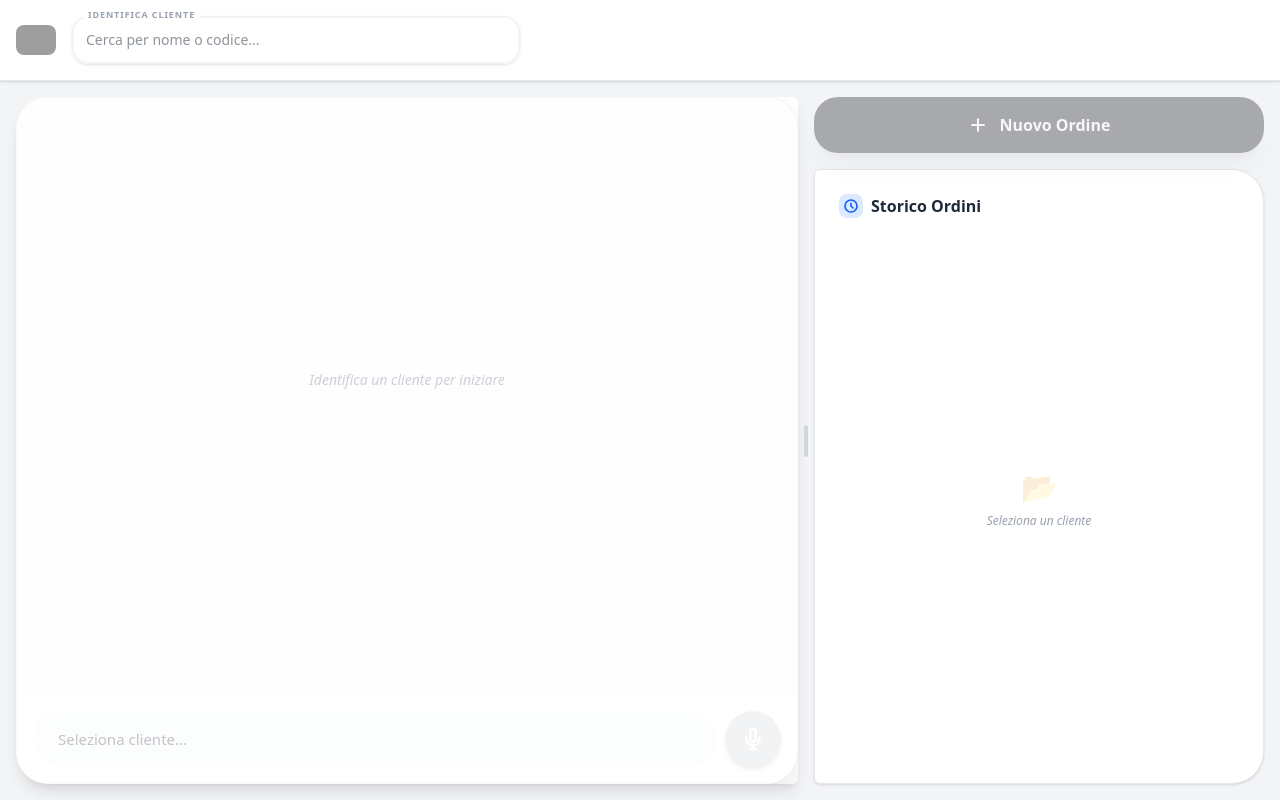
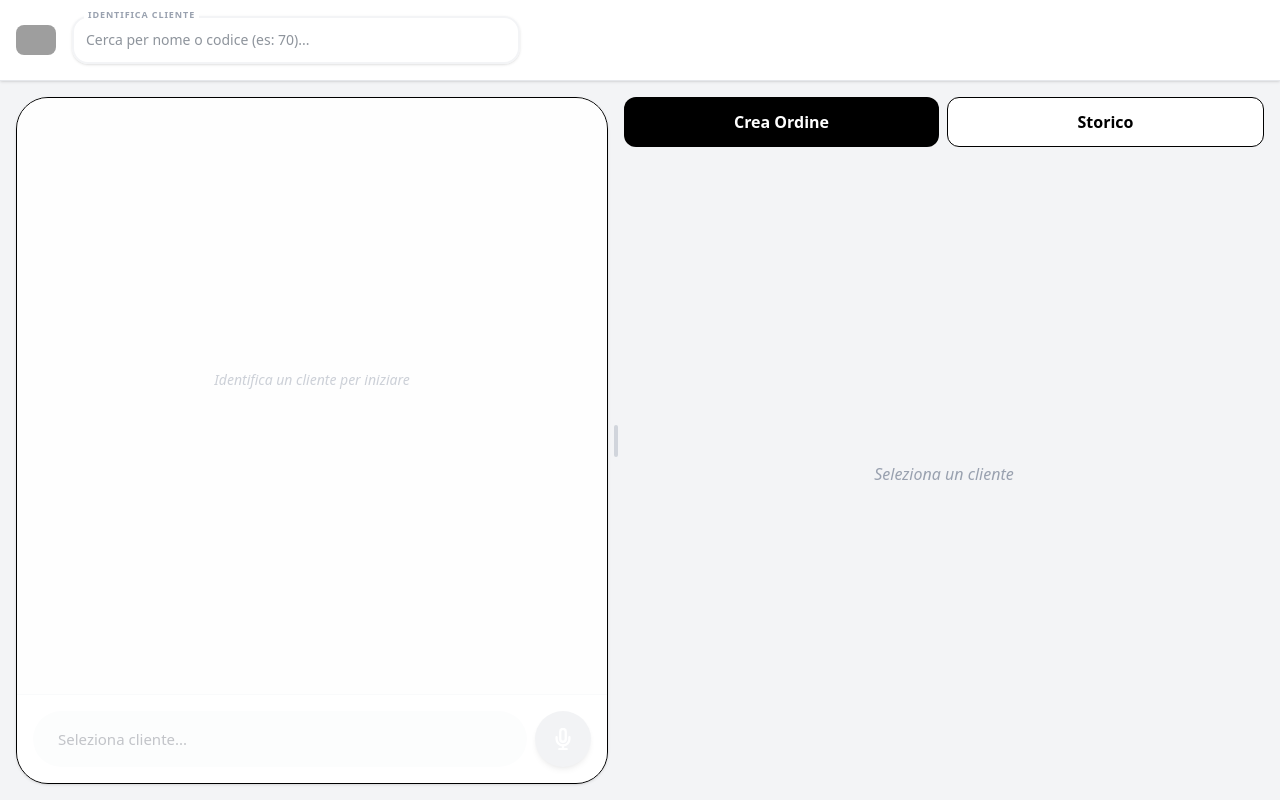
Before and after one commit to swenightpro/SmartOrder-PoC, a Next.js app: page / in a window 1280 px wide. Built offline with nearby package versions, Linux system fonts and the light colour scheme; grey boxes are pictures that could not be loaded.

Commit message:
Update UI

```diff
--- a/app/page.tsx
+++ b/app/page.tsx
@@ -1,6 +1,6 @@
 "use client";
 
-import { useState, useRef, useEffect } from 'react';
+import { useState, useEffect } from "react";
 import OrderChat from "@/components/OrderChat";
 import OrderCanvas from "@/components/OrderCanvas";
 import ClientSelector from "@/components/ClientSelector";
@@ -13,12 +13,16 @@ interface Client {
 
 export default function Home() {
   const [selectedClient, setSelectedClient] = useState<Client | null>(null);
-  const [isBuilderOpen, setIsBuilderOpen] = useState(false);
+  const [activeTab, setActiveTab] = useState<"create" | "history">("create");
   const [refreshKey, setRefreshKey] = useState(0);
 
-  const [sidebarWidth, setSidebarWidth] = useState(450);
+  const [sidebarWidth, setSidebarWidth] = useState<number | null>(null);
+
   const [isResizing, setIsResizing] = useState(false);
-  const sidebarRef = useRef<HTMLDivElement>(null);
+
+  useEffect(() => {
+    setSidebarWidth(Math.floor(window.innerWidth / 2));
+  }, []);
 
   const startResizing = (e: React.MouseEvent) => {
     e.preventDefault();
@@ -26,106 +30,116 @@ export default function Home() {
   };
 
   useEffect(() => {
-    const stopResizing = () => setIsResizing(false);
+    const stop = () => setIsResizing(false);
 
     const resize = (e: MouseEvent) => {
-      if (isResizing) {
+      if (!isResizing) return;
+
       const newWidth = window.innerWidth - e.clientX;
-        if (newWidth > 300 && newWidth < 800) {
+      if (newWidth > 300 && newWidth < window.innerWidth - 300) {
         setSidebarWidth(newWidth);
-        }
       }
     };
 
     if (isResizing) {
-      window.addEventListener('mousemove', resize);
-      window.addEventListener('mouseup', stopResizing);
+      window.addEventListener("mousemove", resize);
+      window.addEventListener("mouseup", stop);
     }
 
     return () => {
-      window.removeEventListener('mousemove', resize);
-      window.removeEventListener('mouseup', stopResizing);
+      window.removeEventListener("mousemove", resize);
+      window.removeEventListener("mouseup", stop);
     };
   }, [isResizing]);
 
   const handleOrderSuccess = () => {
-    setRefreshKey(prev => prev + 1);
+    setRefreshKey((k) => k + 1);
+    setActiveTab("history");
   };
 
   return (
-    <main className={`h-screen bg-gray-100 flex flex-col overflow-hidden font-sans ${isResizing ? 'cursor-col-resize select-none' : ''}`}>
+    <main className="h-screen bg-gray-100 flex flex-col overflow-hidden font-sans">
+      <ClientSelector
+        onClientChange={(c) => {
+          setSelectedClient(c);
+          setActiveTab("create");
+        }}
+      />
 
-      {/* HEADER */}
-      <div className="shrink-0 z-20 relative">
-        <ClientSelector onClientChange={(c) => {
-          setSelectedClient(c);
-          setIsBuilderOpen(false);
-        }} />
-      </div>
-
-      <div className="flex-1 p-4 flex gap-0 justify-center overflow-hidden w-full relative">
-
-        {/* COLONNA SINISTRA */}
-        <div className="flex-1 h-full shadow-lg rounded-l-[32px] rounded-r-md overflow-hidden bg-white z-10">
+      <div className="flex-1 p-4 flex overflow-hidden">
+        {/* CHAT */}
+        <div className="flex-1 bg-white rounded-[32px] shadow-sm border overflow-hidden">
           <OrderChat selectedClient={selectedClient} />
         </div>
 
-        {/* MANIGLIA DI RIDIMENSIONAMENTO (Barra grigia centrale) */}
+        {/* RESIZE HANDLE */}
         <div
           onMouseDown={startResizing}
-          className="w-4 cursor-col-resize hover:bg-blue-100 flex items-center justify-center transition-colors group z-20"
+          className={`w-4 cursor-col-resize flex items-center justify-center ${
+            isResizing ? "bg-blue-100" : ""
+          }`}
         >
-          <div className="w-1 h-8 bg-gray-300 rounded-full group-hover:bg-blue-400 transition-colors" />
+          <div className="w-1 h-8 bg-gray-300 rounded-full" />
         </div>
 
-        {/* COLONNA DESTRA */}
+        {/* SIDEBAR */}
         <div
-          style={{ width: sidebarWidth }}
-          className="h-full flex flex-col gap-4 shrink-0 transition-none"
+          style={{ width: sidebarWidth ?? 450 }}
+          className="flex flex-col gap-4 min-w-[300px]"
         >
+          {/* TAB */}
+          <div className="flex gap-2">
+            <button
+              onClick={() => setActiveTab("create")}
+              disabled={!selectedClient}
+              className={`flex-1 p-3 rounded-xl font-bold transition-colors ${
+                activeTab === "create"
+                  ? "bg-black text-white"
+                  : "bg-white border"
+              }`}
+            >
+              Crea Ordine
+            </button>
 
-          {isBuilderOpen ? (
-            // VISTA EDITOR (Carrello)
+            <button
+              onClick={() => setActiveTab("history")}
+              className={`flex-1 p-3 rounded-xl font-bold transition-colors ${
+                activeTab === "history"
+                  ? "bg-black text-white"
+                  : "bg-white border"
+              }`}
+            >
+              Storico
+            </button>
+          </div>
+
+          {/* CONTENT */}
+          {activeTab === "create" ? (
+            selectedClient ? (
+              <div className="bg-white p-4 rounded-[32px] shadow-sm border flex-1 overflow-hidden">
                 <OrderCanvas
                   currentClient={selectedClient}
-              onClose={() => setIsBuilderOpen(false)}
                   onOrderSuccess={handleOrderSuccess}
                 />
+              </div>
             ) : (
-            // VISTA MENU + STORICO
-            <>
-              <button
-                onClick={() => setIsBuilderOpen(true)}
-                disabled={!selectedClient}
-                className="shrink-0 w-full bg-black text-white p-4 rounded-[24px] font-bold hover:bg-gray-800 disabled:opacity-30 disabled:cursor-not-allowed transition-all shadow-xl flex items-center justify-center gap-3"
-              >
-                <svg xmlns="http://www.w3.org/2000/svg" width="20" height="20" viewBox="0 0 24 24" fill="none" stroke="currentColor" strokeWidth="2.5" strokeLinecap="round" strokeLinejoin="round"><line x1="12" y1="5" x2="12" y2="19"></line><line x1="5" y1="12" x2="19" y2="12"></line></svg>
-                Nuovo Ordine
-              </button>
-
-              <div className="bg-white p-4 rounded-[32px] shadow-sm border border-gray-200 flex-1 overflow-hidden flex flex-col rounded-l-md">
-                <h3 className="shrink-0 font-bold text-gray-800 mb-3 flex items-center gap-2 text-md px-2 pt-2">
-                  <span className="bg-blue-100 text-blue-600 p-1 rounded-lg">
-                    <svg xmlns="http://www.w3.org/2000/svg" width="16" height="16" viewBox="0 0 24 24" fill="none" stroke="currentColor" strokeWidth="2.5" strokeLinecap="round" strokeLinejoin="round"><path d="M12 8v4l3 3m6-3a9 9 0 11-18 0 9 9 0 0118 0z"></path></svg>
-                  </span>
-                  Storico Ordini
-                </h3>
-
-                <div className="flex-1 overflow-hidden">
+              <div className="flex-1 flex items-center justify-center text-gray-400 italic">
+                Seleziona un cliente
+              </div>
+            )
+          ) : (
+            <div className="bg-white p-4 rounded-[32px] shadow-sm border flex-1 overflow-hidden">
               {selectedClient ? (
                 <OrderList
                   cod_cli={String(selectedClient.cod_cli)}
                   key={`${selectedClient.cod_cli}-${refreshKey}`}
                 />
               ) : (
-                    <div className="h-full flex flex-col items-center justify-center text-center p-6 text-gray-400 gap-2">
-                      <div className="text-3xl opacity-20">📂</div>
-                      <p className="text-xs font-medium italic">Seleziona un cliente</p>
+                <div className="h-full flex items-center justify-center text-gray-400 italic">
+                  Seleziona un cliente
                 </div>
               )}
             </div>
-              </div>
-            </>
           )}
         </div>
       </div>
--- a/components/ClientSelector.tsx
+++ b/components/ClientSelector.tsx
@@ -81,7 +81,7 @@ export default function ClientSelector({ onClientChange }: ClientSelectorProps)
             type="text"
             value={query}
             onChange={handleInputChange}
-            placeholder="Cerca per nome o codice..."
+            placeholder="Cerca per nome o codice (es: 70)..."
             className={`w-full p-3 border-2 rounded-2xl outline-none text-sm transition-all ${
               selected
                 ? 'border-green-500 bg-green-50 font-bold text-green-900'
--- a/components/OrderChat.tsx
+++ b/components/OrderChat.tsx
@@ -79,9 +79,9 @@ export default function OrderChat({ selectedClient }: { selectedClient: any }) {
     render();
     return () => { if (animationRef.current) cancelAnimationFrame(animationRef.current); };
   }, [isRecording]);
-// ----------------------------------------------------------------------------------------------------
+  // ----------------------------------------------------------------------------------------------------
+
   // --- GESTIONE REGISTRAZIONE ---
-
   const startRecording = async () => {
     if (!selectedClient) return;
     try {
@@ -128,7 +128,7 @@ export default function OrderChat({ selectedClient }: { selectedClient: any }) {
   };
 
   return (
-    <div className={`flex flex-col h-full w-full bg-white shadow-2xl rounded-[32px] overflow-hidden border border-gray-100 ring-1 ring-gray-900/5 transition-opacity duration-300 ${!selectedClient ? 'opacity-50 pointer-events-none' : 'opacity-100'}`}>
+    <div className={`flex flex-col h-full w-full bg-white overflow-hidden transition-opacity duration-300 ${!selectedClient ? 'opacity-50 pointer-events-none' : 'opacity-100'}`} >
 
       {/* AREA MESSAGGI */}
       <div className="flex-1 overflow-y-auto p-6 space-y-4 bg-gray-50/50 custom-scrollbar">
@@ -139,10 +139,9 @@ export default function OrderChat({ selectedClient }: { selectedClient: any }) {
         ) : (
           messages.map((m) => (
             <div key={m.id} className={`flex ${m.role === 'user' ? 'justify-end' : 'justify-start'}`}>
-              <div className={`max-w-[85%] px-5 py-3 rounded-2xl text-[15px] shadow-sm animate-in zoom-in-95 duration-200 ${
-                  m.role === 'user'
-                    ? 'bg-blue-600 text-white rounded-br-none'
-                    : 'bg-white text-gray-800 border border-gray-100 rounded-bl-none'
+              <div className={`max-w-[85%] px-5 py-3 rounded-2xl text-[15px] shadow-sm animate-in zoom-in-95 duration-200 ${m.role === 'user'
+                  ? 'bg-blue-600 text-white rounded-br-none'
+                  : 'bg-white text-gray-800 border border-gray-100 rounded-bl-none'
                 }`}>
                 {m.content}
               </div>
@@ -155,11 +154,9 @@ export default function OrderChat({ selectedClient }: { selectedClient: any }) {
       {/* AREA INPUT */}
       <div className="p-4 bg-white border-t border-gray-100">
         {isRecording ? (
-          // MODALITÀ REGISTRAZIONE (Canvas Ondina)
           <div className="h-14 bg-gray-50 rounded-full border border-gray-200 flex items-center px-2 animate-in fade-in duration-200">
             <div className="flex-1 h-full overflow-hidden flex items-center pl-4">
-               {/* Il famoso Canvas copiato :) */}
-               <canvas ref={canvasRef} className="w-full h-8" />
+              <canvas ref={canvasRef} className="w-full h-8" />
             </div>
             <div className="flex gap-1 pr-2">
               <button onClick={() => stopRecording(false)} className="w-10 h-10 flex items-center justify-center text-gray-400 hover:bg-gray-200 rounded-full transition-colors">✕</button>
@@ -167,7 +164,6 @@ export default function OrderChat({ selectedClient }: { selectedClient: any }) {
             </div>
           </div>
         ) : (
-          // MODALITÀ TESTO
           <div className="flex gap-2 h-14">
             <input
               type="text"
@@ -175,7 +171,7 @@ export default function OrderChat({ selectedClient }: { selectedClient: any }) {
               value={input}
               onChange={(e) => setInput(e.target.value)}
               onKeyDown={(e) => e.key === 'Enter' && handleSend()}
-              placeholder={selectedClient ? "Scrivi o registra..." : "Seleziona cliente..."}
+              placeholder={selectedClient ? "Scrivi o registra il tuo ordine..." : "Seleziona cliente..."}
               className="flex-1 bg-gray-50 rounded-full px-6 text-[15px] outline-none focus:bg-white transition-all text-gray-900 border border-transparent focus:border-blue-200 disabled:cursor-not-allowed"
             />
             <button
@@ -185,10 +181,10 @@ export default function OrderChat({ selectedClient }: { selectedClient: any }) {
             >
               {input.trim() ? (
                 // Icona Invio
-                <svg xmlns="http://www.w3.org/2000/svg" width="20" height="20" viewBox="0 0 24 24" fill="none" stroke="currentColor" strokeWidth="2.5" strokeLinecap="round" strokeLinejoin="round"><line x1="22" y1="2" x2="11" y2="13"/><polygon points="22 2 15 22 11 13 2 9 22 2"/></svg>
+                <svg xmlns="http://www.w3.org/2000/svg" width="20" height="20" viewBox="0 0 24 24" fill="none" stroke="currentColor" strokeWidth="2.5" strokeLinecap="round" strokeLinejoin="round"><line x1="22" y1="2" x2="11" y2="13" /><polygon points="22 2 15 22 11 13 2 9 22 2" /></svg>
               ) : (
                 // Icona Microfono
-                <svg xmlns="http://www.w3.org/2000/svg" width="22" height="22" viewBox="0 0 24 24" fill="none" stroke="currentColor" strokeWidth="2.5" strokeLinecap="round" strokeLinejoin="round"><path d="M12 1a3 3 0 0 0-3 3v8a3 3 0 0 0 6 0V4a3 3 0 0 0-3-3z"/><path d="M19 10v2a7 7 0 0 1-14 0v-2"/><line x1="12" y1="19" x2="12" y2="23"/><line x1="8" y1="23" x2="16" y2="23"/></svg>
+                <svg xmlns="http://www.w3.org/2000/svg" width="22" height="22" viewBox="0 0 24 24" fill="none" stroke="currentColor" strokeWidth="2.5" strokeLinecap="round" strokeLinejoin="round"><path d="M12 1a3 3 0 0 0-3 3v8a3 3 0 0 0 6 0V4a3 3 0 0 0-3-3z" /><path d="M19 10v2a7 7 0 0 1-14 0v-2" /><line x1="12" y1="19" x2="12" y2="23" /><line x1="8" y1="23" x2="16" y2="23" /></svg>
               )}
             </button>
           </div>
```
Also changed, not shown: components/OrderCanvas.tsx (+99 -63 lines), components/OrderList.tsx (+20 -17 lines). Lines whose indentation alone changed are shown as unchanged.
